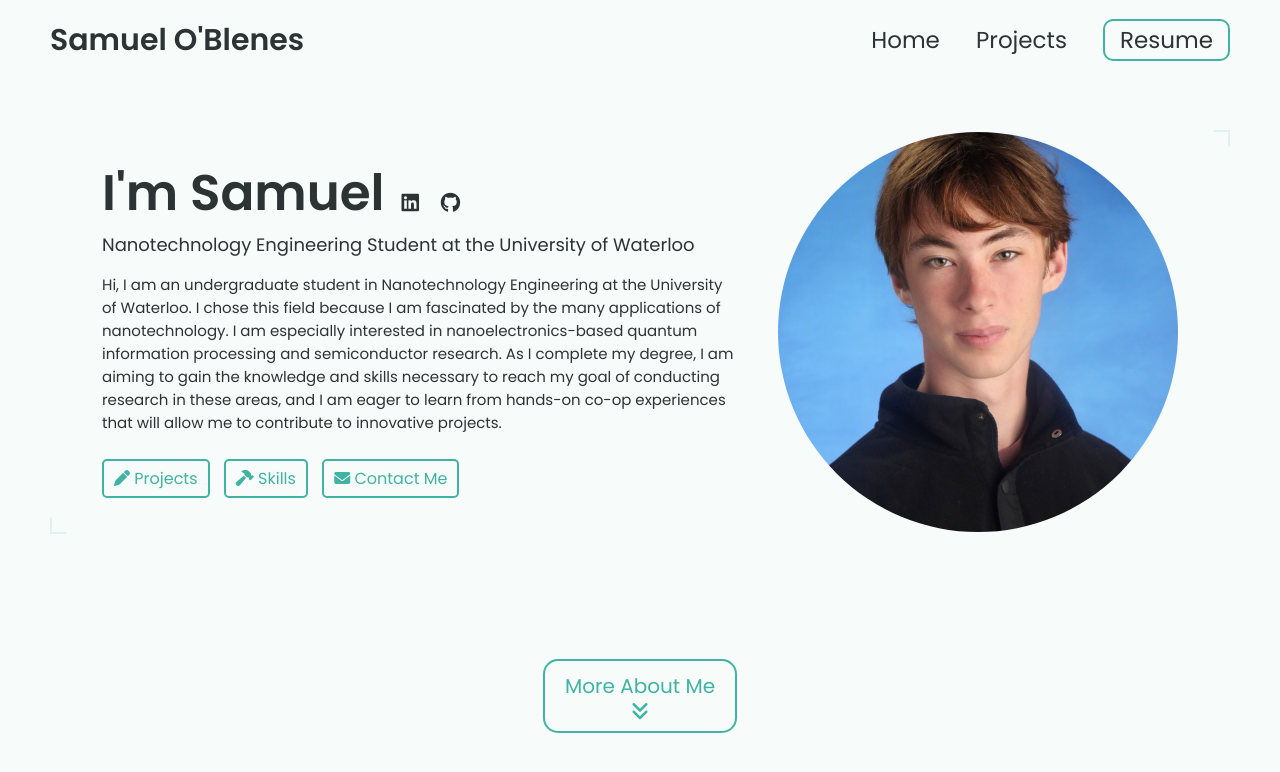
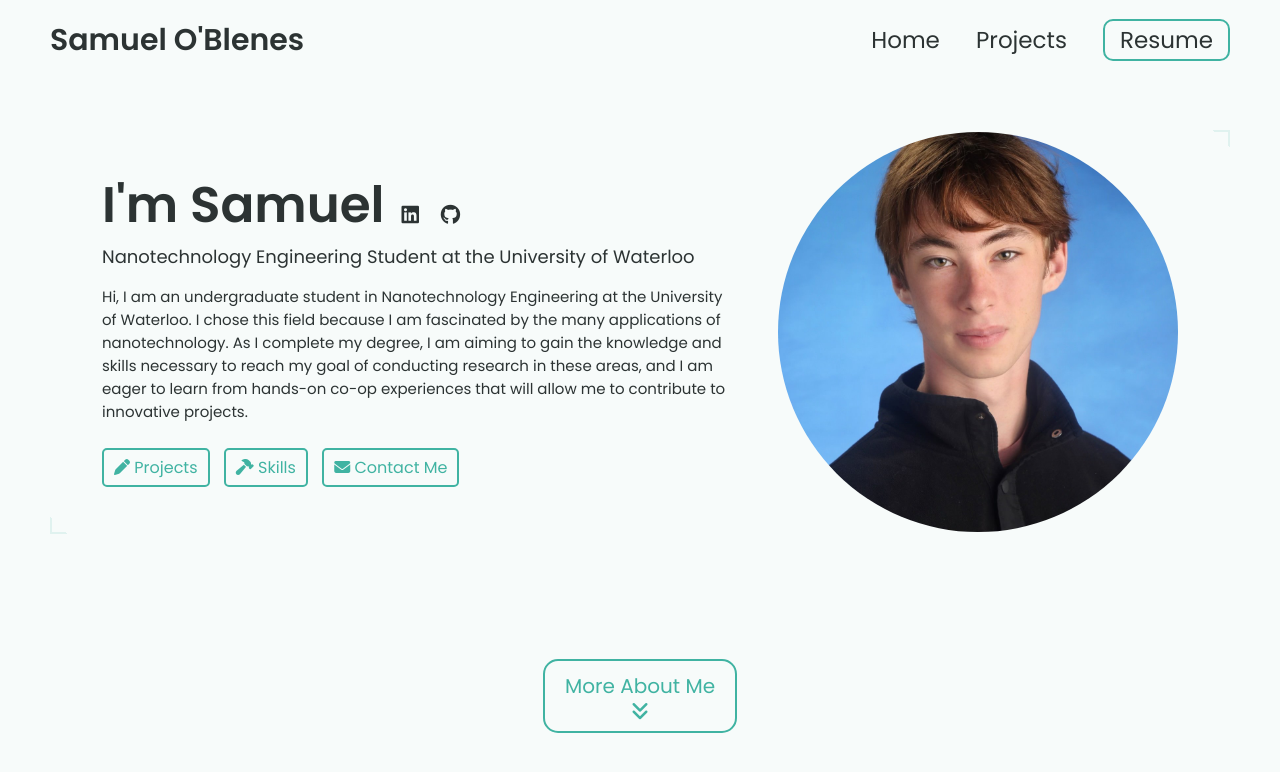
Before and after one commit to samueloblenes/samueloblenes.github.io, a Jekyll site: the page built from index.html, in a window 1280 px wide and 900 px high. Shown: the top 772 px of the window. Built offline with Jekyll 4.4.1, drawn with Linux system fonts in a browser that asks for light colours.

Commit message:
Update description in _config.yml
Removed a sentence about nanoelectronics-based quantum information processing.

```diff
--- a/_config.yml
+++ b/_config.yml
@@ -16,8 +16,7 @@ name: Samuel O'Blenes
 headline: Nanotechnology Engineering Student at the University of Waterloo
 description: >- # dont remove this line. this will ignore all new lines until the next section
   Hi, I am an undergraduate student in Nanotechnology Engineering at the University of Waterloo.
-  I chose this field because I am fascinated by the many applications of nanotechnology. I am especially
-  interested in nanoelectronics-based quantum information processing and semiconductor research. As I complete
+  I chose this field because I am fascinated by the many applications of nanotechnology. As I complete
   my degree, I am aiming to gain the knowledge and skills necessary to reach my goal of conducting
   research in these areas, and I am eager to learn from hands-on co-op experiences that will allow me to
   contribute to innovative projects.
```
